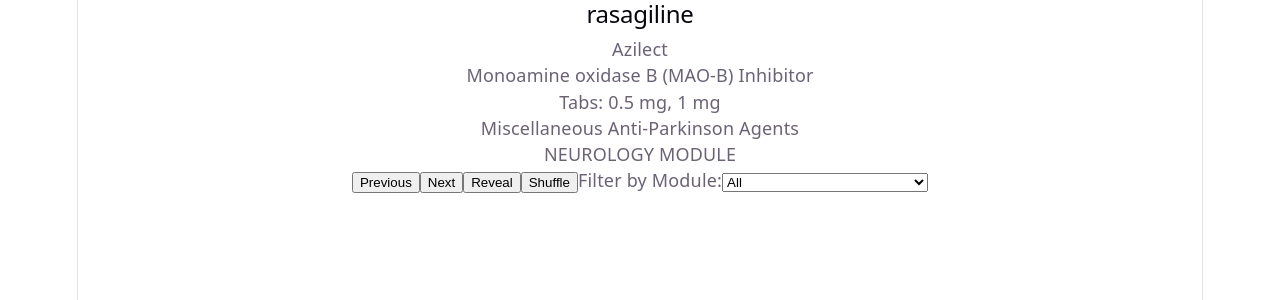
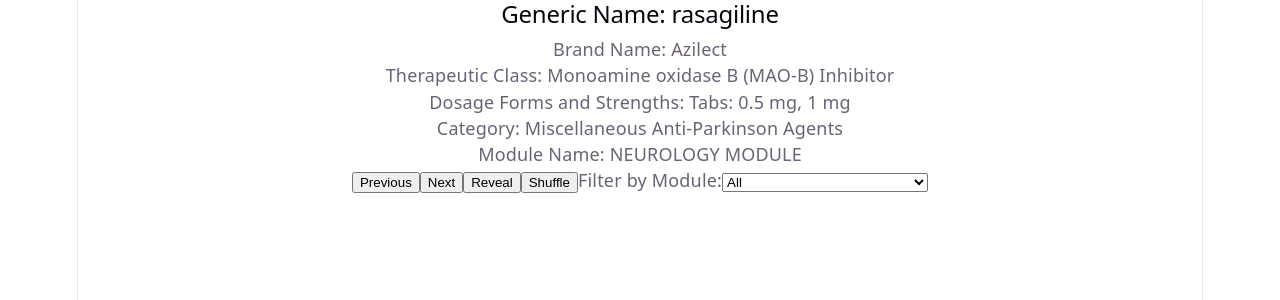
Before and after one commit to Harjas6/Flashcards, a React (Vite) app in the folder frontend/: page / in a window 1280 px wide. Both pictures are taken after a click on the button "Reveal". Shown: the top 300 px of the page. Built offline with nearby package versions, Linux system fonts and the light colour scheme.

Commit message:
Add labels to Q and A

```diff
--- a/frontend/src/Flashcard.tsx
+++ b/frontend/src/Flashcard.tsx
@@ -8,15 +8,15 @@
 export function Flashcard({ drug, revealed }: FlashcardProps) {
 	return (
 		<div className="flashcard">
-			<h2>{drug.genericName}</h2>
+			<h2>Generic Name: {drug.genericName}</h2>
 
 			{revealed ? (
 				<div className="answers">
-					<p>{drug.brandName}</p>
-					<p>{drug.therapeuticClass}</p>
-					<p>{drug.dosageFormsAndStrengths}</p>
-					<p>{drug.category}</p>
-					<p>{drug.moduleName}</p>
+					<p>Brand Name: {drug.brandName}</p>
+					<p>Therapeutic Class: {drug.therapeuticClass}</p>
+					<p>Dosage Forms and Strengths: {drug.dosageFormsAndStrengths}</p>
+					<p>Category: {drug.category}</p>
+					<p>Module Name: {drug.moduleName}</p>
 				</div>
 			) : (
 				<p className="hint">Click Reveal to see the answer</p>
```
